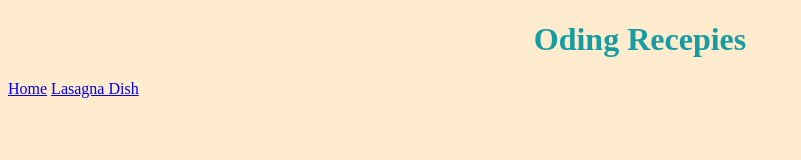
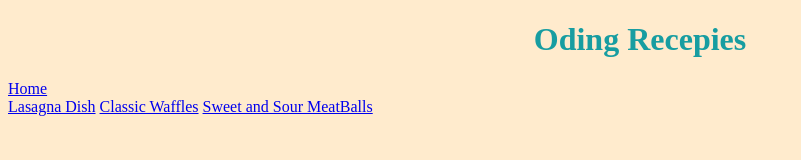
Before and after one commit to momenabdallah/odin-recipes, a plain HTML site: page index.html in a window 1280 px wide. Shown: the whole page, without its empty margins (0-801 px from the left). Drawn offline with Linux system fonts and the light colour scheme.

Commit message:
adding some extra pages

```diff
--- a/index.html
+++ b/index.html
@@ -9,6 +9,13 @@
 <body>
     <h1>Oding Recepies</h1>
     <a href="/index.html">Home</a>
+    <div class="Breakfast">
     <a href="/recipes/lasagna.html">Lasagna Dish</a>
+    <a href="/recipes/Classic_Waffles.html">Classic Waffles</a>
+    <a href="/recipes/Sweet_and_Sour_Meatballs.html">Sweet and Sour MeatBalls</a>
+    </div>
+    <div class="lunch"></div>
+    <div class="dinner"></div>
+
 </body>
 </html>
```
Also changed, not shown: recipes/Classic_Waffles.html (added), recipes/Sweet_and_Sour_Meatballs.html (added).
